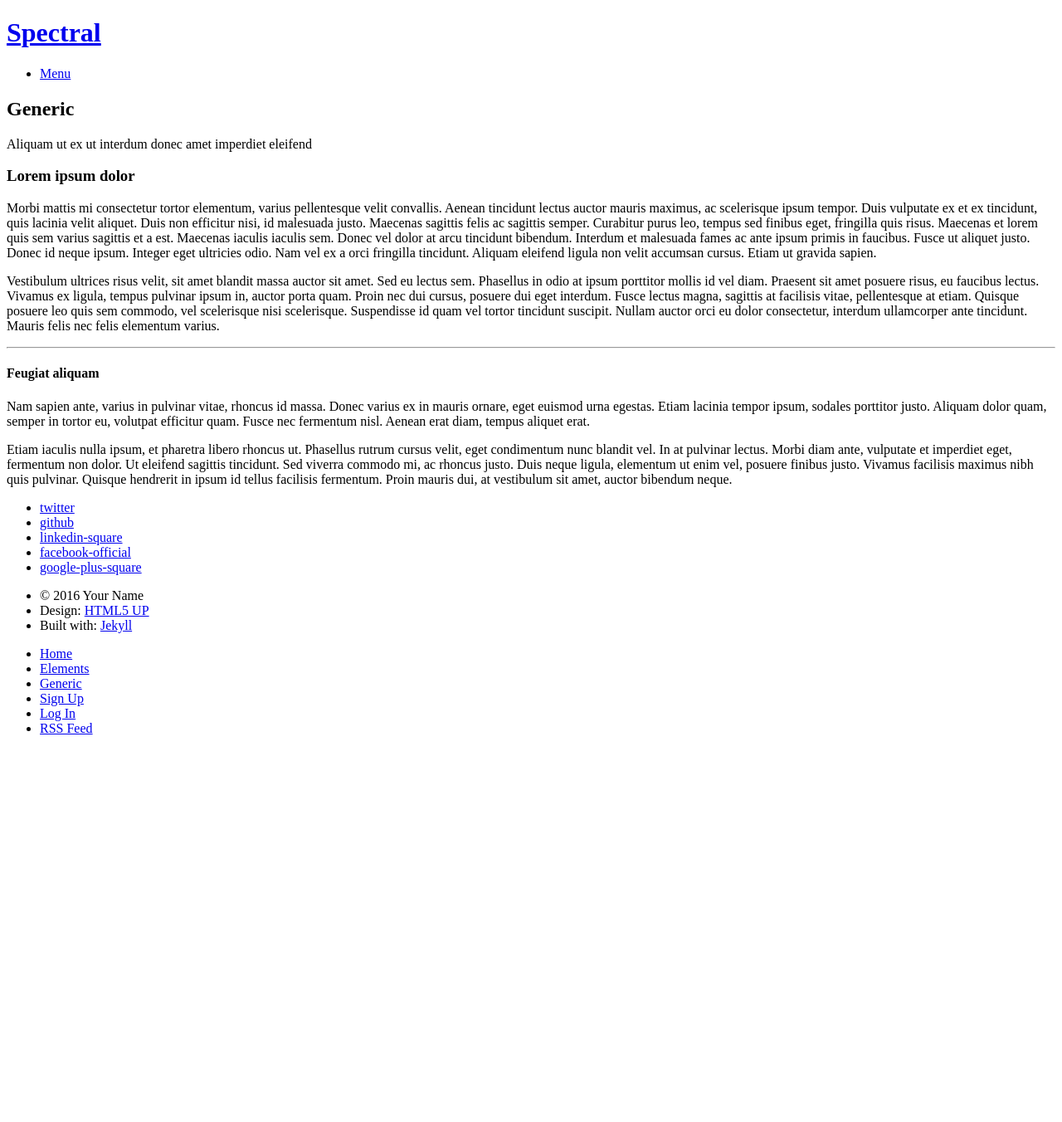
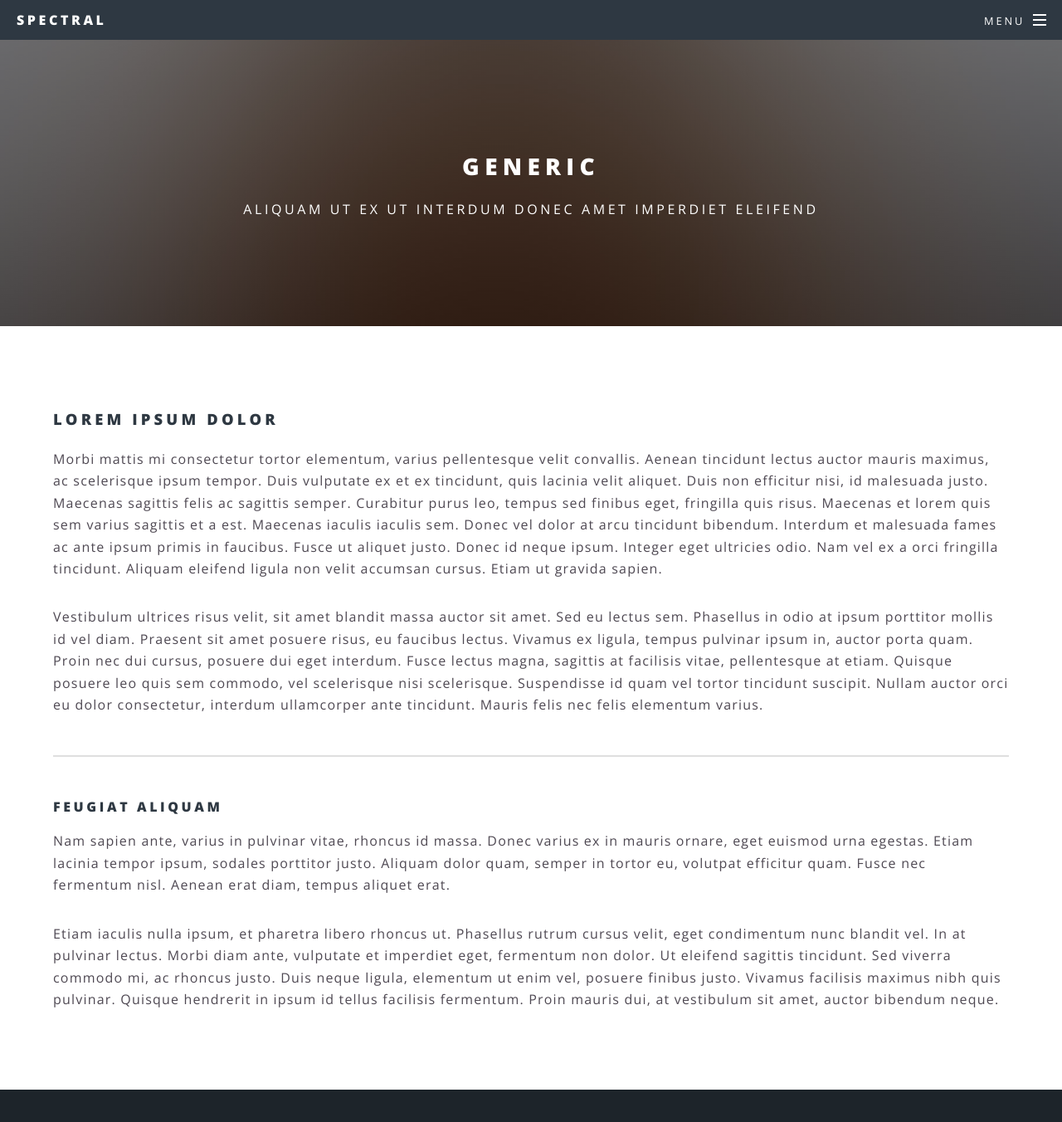
Before and after one commit to FDlove/FDlove.github.io, a Jekyll site: the page built from generic.html, in a window 1280 px wide and 1400 px high. Shown: the top 1352 px of the window at 83% size. Built offline with Jekyll 4.4.1, drawn with Linux system fonts in a browser that asks for light colours.

```diff
--- a/_config.yml
+++ b/_config.yml
@@ -10,7 +10,7 @@ description: |
 owner: Your Name # or company name
 first_published: 2016 # if migrating another site, the year of your first publish
 email: your-email@domain.com
-baseurl: “/“ # the subpath of your site, e.g. /blog
+baseurl: / # the subpath of your site, e.g. /blog
 url: "http://fdlove.github.io/" # the base hostname & protocol for your site
 social:
   twitter: https://twitter.com/<username>
```
